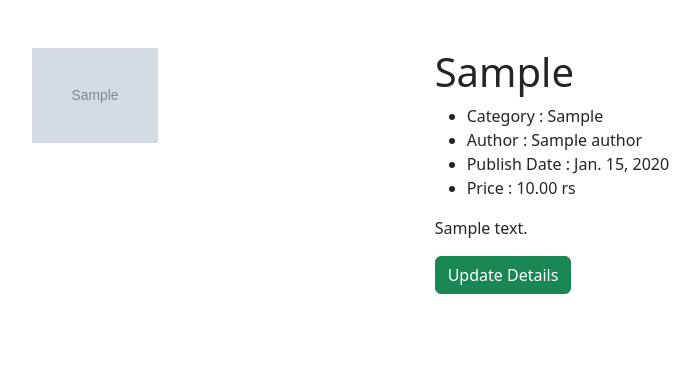
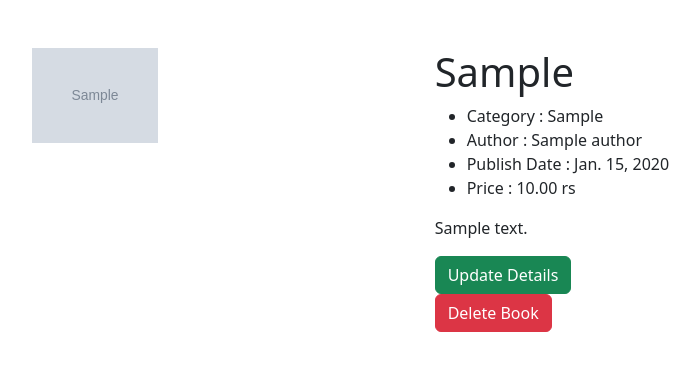
Before and after one commit to ebin6/BookHive, a Django app: a page that uses manager/templates/book-details.html in a window 1280 px wide. Shown: the part 24-395 px from the top of the page, without its empty margins (16-716 px from the left). Run offline with Django 5.2, Linux system fonts and the light colour scheme; tables that the repository leaves empty hold one stand-in row (values such as "Sample post"); grey boxes marked "Sample" are stand-in pictures.

Commit message:
Completed CRUD using class based views

```diff
--- a/manager/templates/book-details.html
+++ b/manager/templates/book-details.html
@@ -22,7 +22,14 @@
             <li>Price : {{book.price}} rs</li>
         </ul>
         <p>{{book.about}}</p>
-        <a href="{% url 'edit_book' book.slug %}" class="btn btn-success">Update Details</a>
+        <div>
+            <a href="{% url 'edit_book' book.slug %}" class="btn btn-success">Update Details</a>
+            <form method="post" action="{% url 'delete_book' book.slug %}">
+                {% csrf_token %}
+                <input type="submit" class="btn btn-danger" value="Delete Book">
+            </form>
+        </div>
+
     </div>
 </div>
 
--- a/manager/templates/update-book.html
+++ b/manager/templates/update-book.html
@@ -15,7 +15,7 @@
     <form method="post" action="" enctype="multipart/form-data">
         {% csrf_token %}
         {{form.as_p}}
-        <input type="submit" value="Add Book">
+        <input type="submit" value="Save Changes">
     </form>
 </div>
 {% endblock %}
--- a/manager/urls.py
+++ b/manager/urls.py
@@ -13,5 +13,6 @@ urlpatterns=[
     path("add-book",views.addBook,name="add_book"),
     path("list-books",views.AllBooksView.as_view(),name="list_books"),
     path("book-detail/<slug:book_link>",views.BookDetail.as_view(),name="book_detail"),
-    path("update-book/<slug:book_slug>",views.UpdateBook.as_view(),name="edit_book")
+    path("update-book/<slug:book_slug>",views.UpdateBook.as_view(),name="edit_book"),
+    path("delete-book/<slug:slug>",views.DeleteBook.as_view(),name="delete_book")
 ]
--- a/manager/views.py
+++ b/manager/views.py
@@ -4,9 +4,9 @@ from django.utils.text import slugify
 from django.contrib.auth.decorators import login_required
 from django.contrib import messages
 from .forms import BookForm
-from django.views.generic import ListView,UpdateView,DetailView
+from django.views.generic import ListView,UpdateView,DetailView,DeleteView
 from django.contrib.messages.views import SuccessMessageMixin
-
+from django.urls import reverse_lazy
 # Create your views here.
 
 @login_required(login_url="signin")
@@ -109,3 +109,10 @@ class UpdateBook(SuccessMessageMixin,UpdateView):
     slug_url_kwarg="book_slug"
     success_url="/manager/list-books"
     success_message="Book details updated"
+
+
+
+class DeleteBook(DeleteView):
+    model=Book
+    slug_field="slug"
+    success_url=reverse_lazy("list_books")
```
